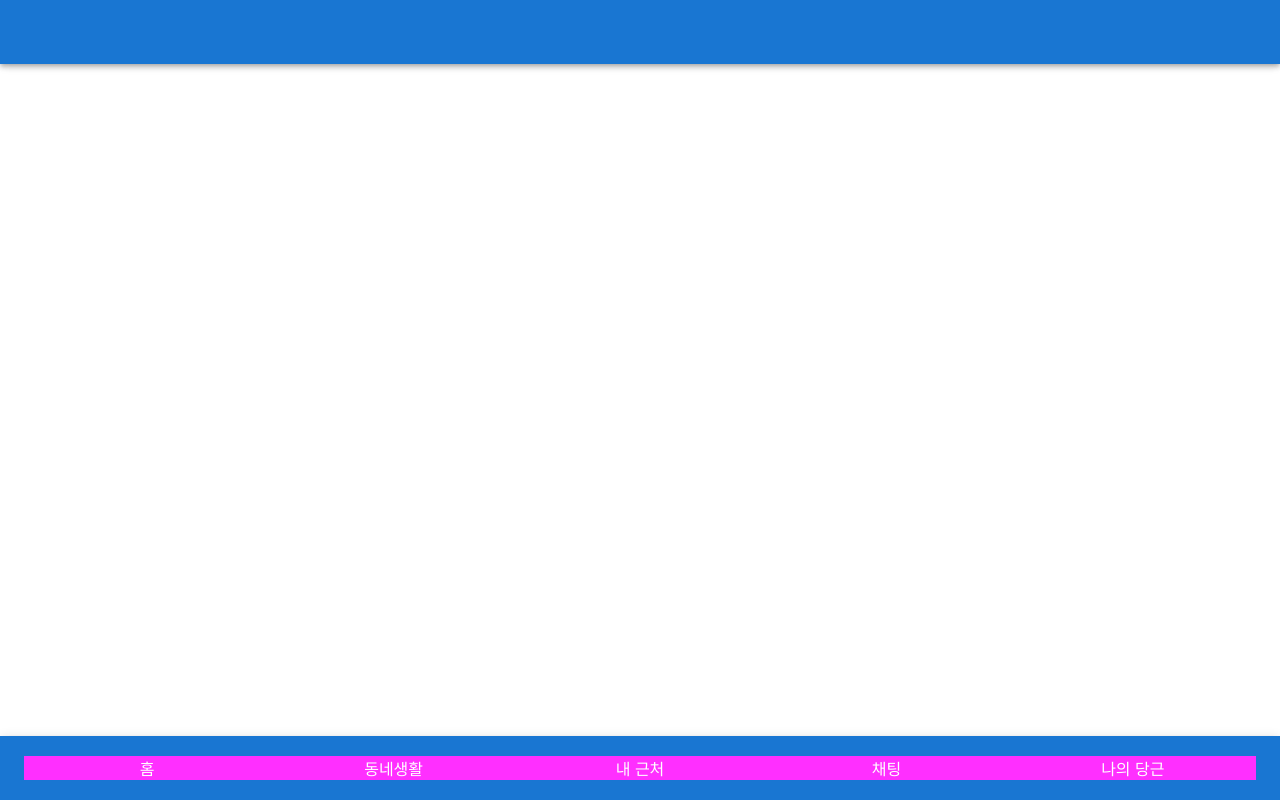
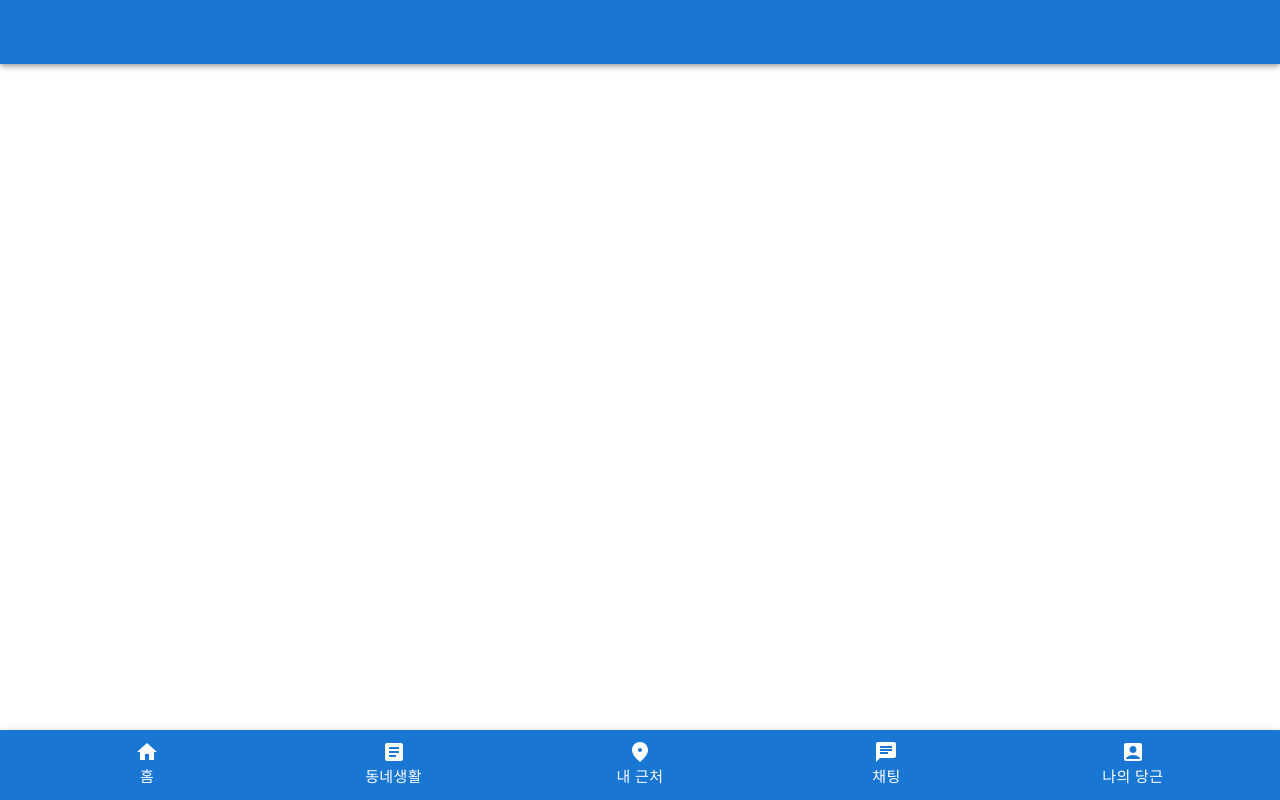
Before and after one commit to tyler13313/carrot-frontend, a React (Create React App) app: page / in a window 1280 px wide. Built offline with nearby package versions, Linux system fonts and the light colour scheme.

Commit message:
(update)코드 줄이기

```diff
--- a/src/App.tsx
+++ b/src/App.tsx
@@ -1,4 +1,5 @@
 import { Toolbar, AppBar, Grid, Box } from "@mui/material";
+import BottomAppBar from "./components/BottomAppBar";
 
 const App = (): JSX.Element => {
   return (
@@ -9,37 +10,7 @@ const App = (): JSX.Element => {
 
       <Toolbar />
 
-      <AppBar position="fixed" sx={{ top: "auto", bottom: 0 }}>
-        <Toolbar>
-          <Grid container>
-            <Grid item xs style={{ backgroundColor: "#ff2fff" }}>
-              <Box display="flex" justifyContent="center">
-                홈
-              </Box>
-            </Grid>
-            <Grid item xs style={{ backgroundColor: "#ff2fff" }}>
-              <Box display="flex" justifyContent="center">
-                동네생활
-              </Box>
-            </Grid>
-            <Grid item xs style={{ backgroundColor: "#ff2fff" }}>
-              <Box display="flex" justifyContent="center">
-                내 근처
-              </Box>
-            </Grid>
-            <Grid item xs style={{ backgroundColor: "#ff2fff" }}>
-              <Box display="flex" justifyContent="center">
-                채팅
-              </Box>
-            </Grid>
-            <Grid item xs style={{ backgroundColor: "#ff2fff" }}>
-              <Box display="flex" justifyContent="center">
-                나의 당근
-              </Box>
-            </Grid>
-          </Grid>
-        </Toolbar>
-      </AppBar>
+      <BottomAppBar />
     </main>
   );
 };
--- /dev/null
+++ b/src/components/BottomAppBar.tsx
@@ -0,0 +1,58 @@
+import { Toolbar, AppBar, Grid, Box, Button } from "@mui/material";
+import HomeIcon from "@mui/icons-material/Home";
+import ArticleIcon from "@mui/icons-material/Article";
+import FmdGoodIcon from "@mui/icons-material/FmdGood";
+import ChatIcon from "@mui/icons-material/Chat";
+import AccountBoxIcon from "@mui/icons-material/AccountBox";
+
+type MenuType = {
+  title: string;
+  icon: JSX.Element;
+};
+
+const MenuStyle: React.CSSProperties = {
+  backgroundColor: "transparent",
+  display: "flex",
+  alignItems: "center",
+  alignContent: "cneter",
+  flexDirection: "column",
+  padding: "10px 5px",
+};
+
+const BottomAppBar = (): JSX.Element => {
+  const menuItems: MenuType[] = [
+    { title: "홈", icon: <HomeIcon /> },
+    { title: "동네생활", icon: <ArticleIcon /> },
+    { title: "내 근처", icon: <FmdGoodIcon /> },
+    { title: "채팅", icon: <ChatIcon /> },
+    { title: "나의 당근", icon: <AccountBoxIcon /> },
+  ];
+
+  return (
+    <AppBar position="fixed" sx={{ top: "auto", bottom: 0 }}>
+      <Toolbar>
+        <Grid container>
+          {menuItems.map((item: MenuType): JSX.Element => {
+            return (
+              <Grid item xs key={item.title}>
+                <Box display="flex" justifyContent="center">
+                  <Button
+                    variant="contained"
+                    size="large"
+                    disableElevation
+                    style={MenuStyle}
+                  >
+                    {item.icon}
+                    {item.title}
+                  </Button>
+                </Box>
+              </Grid>
+            );
+          })}
+        </Grid>
+      </Toolbar>
+    </AppBar>
+  );
+};
+
+export default BottomAppBar;
```
